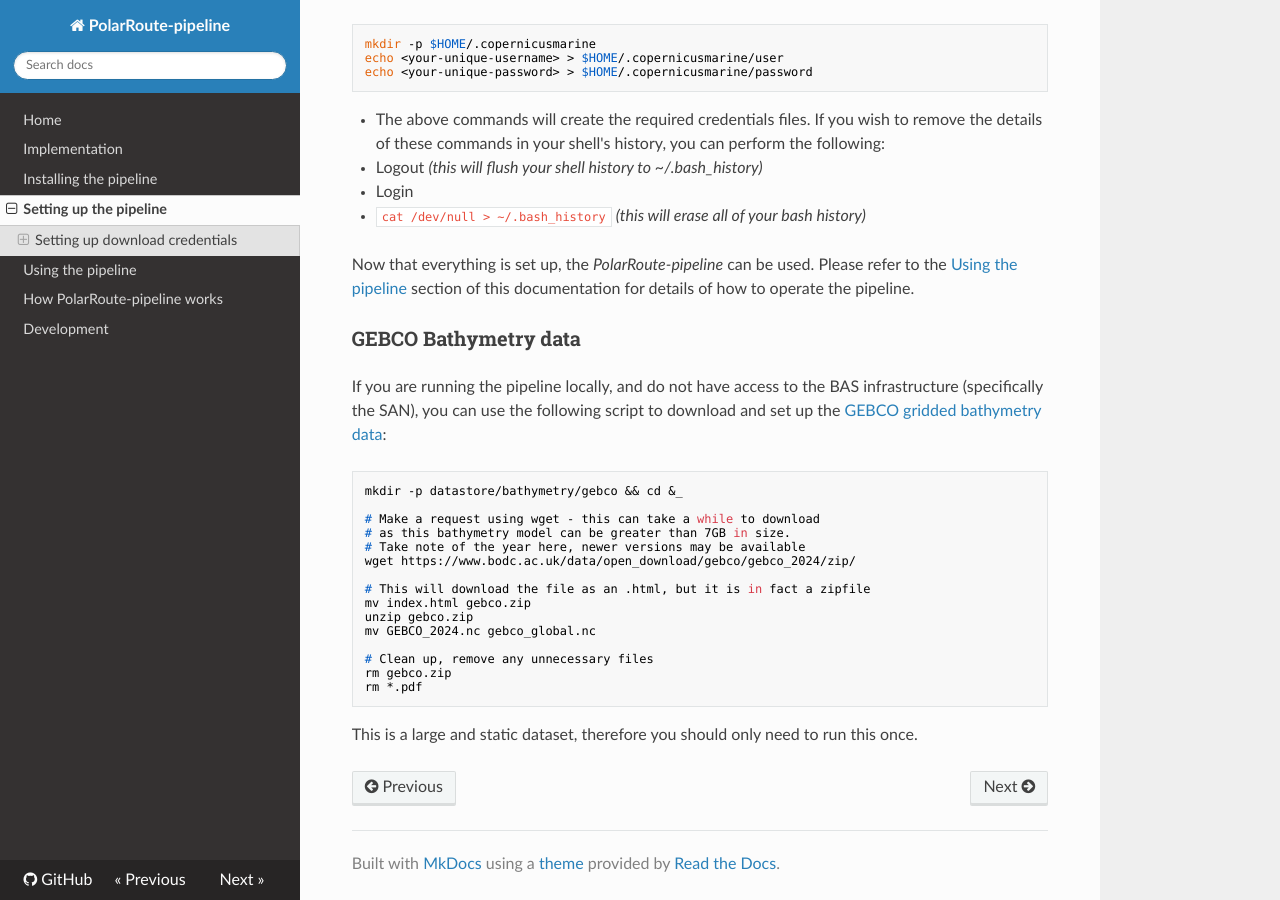
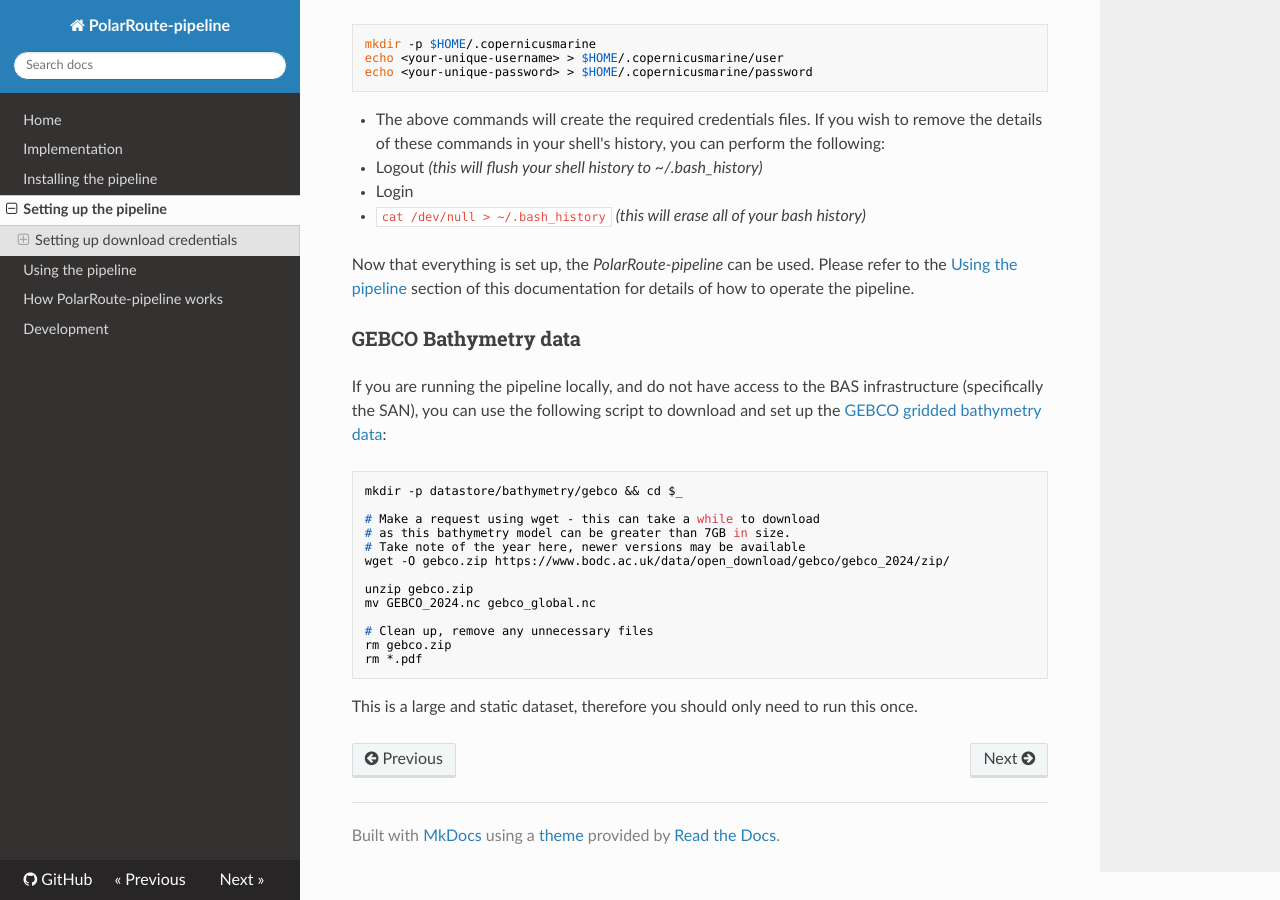
Before and after one commit to bas-amop/PolarRoute-pipeline, an MkDocs documentation site: the page built from docs/setting-up.md, in a window 1280 px wide and 900 px high, scrolled down 1602 px. Built offline with MkDocs 1.6.1, drawn with Linux system fonts in a browser that asks for light colours; nearby versions of some CDN libraries.

Commit message:
make small tweaks to gebco setup docs

````diff
--- a/docs/setting-up.md
+++ b/docs/setting-up.md
@@ -59,15 +59,13 @@
 download and set up the [GEBCO gridded bathymetry data](https://www.gebco.net/data-products/gridded-bathymetry-data):
 
 ```shell
-mkdir -p datastore/bathymetry/gebco && cd &_
+mkdir -p datastore/bathymetry/gebco && cd $_
 
 # Make a request using wget - this can take a while to download
 # as this bathymetry model can be greater than 7GB in size.
 # Take note of the year here, newer versions may be available
-wget https://www.bodc.ac.uk/data/open_download/gebco/gebco_2024/zip/
+wget -O gebco.zip https://www.bodc.ac.uk/data/open_download/gebco/gebco_2024/zip/
 
-# This will download the file as an .html, but it is in fact a zipfile
-mv index.html gebco.zip
 unzip gebco.zip
 mv GEBCO_2024.nc gebco_global.nc
 
@@ -76,5 +74,4 @@
 rm *.pdf
 ```
 
-This is a large and static dataset, therefore you should only need to run this
-once.
+This is a large and static dataset, therefore you should only need to run this once.
````
